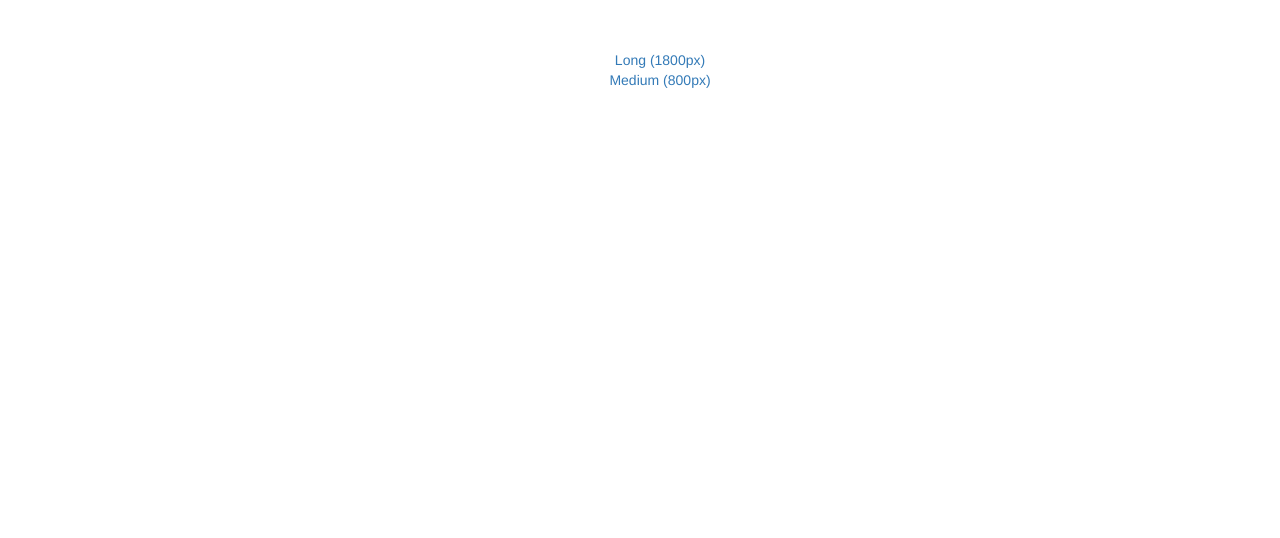
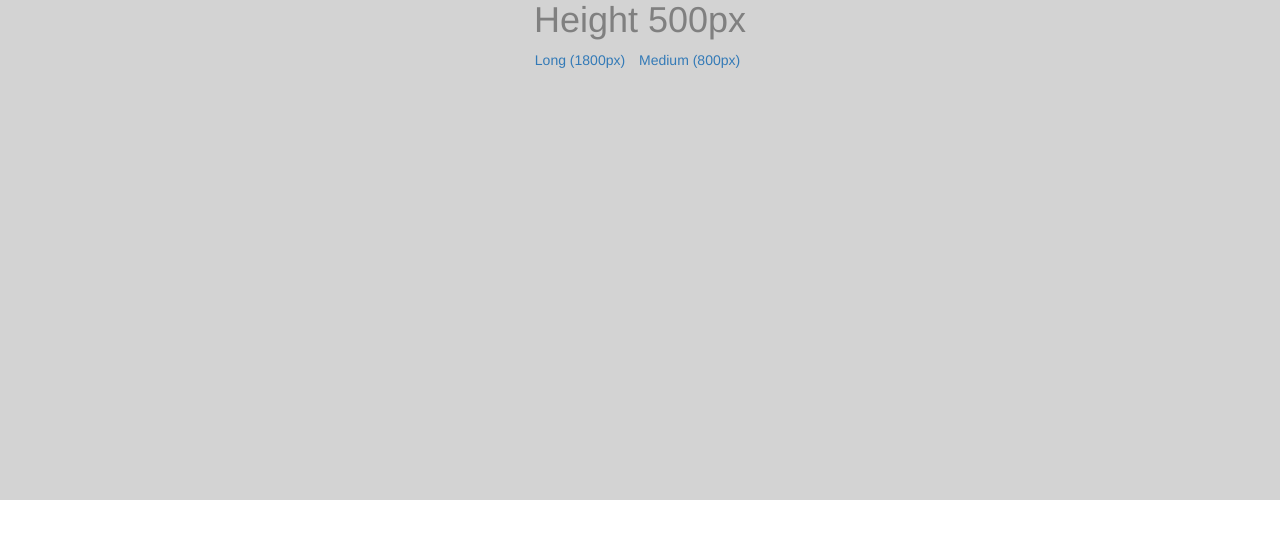
Before and after one commit to ingenu-dev/sample-iframe, a website: page pages/frame-short.html in a window 1280 px wide. Drawn offline with nearby package versions, Linux system fonts and the light colour scheme.

```diff
--- a/pages/frame-short.html
+++ b/pages/frame-short.html
@@ -29,9 +29,9 @@
 
     <!-- Page Content -->
     <div id="clickableContent" class="text-center"
-    style="width: 100%; background-color: light-gray; height: 500px; color: white">
-    <h1>Height <span id="contentHeight"></span></h1>
-    <ul>
+    style="width: 100%; background-color: lightgray; height: 500px; color: white">
+    <h1 style="color: gray">Height <span id="contentHeight"></span></h1>
+    <ul class="list-inline">
       <li><a href="/long">Long (1800px)</a></li>
       <li><a href="/medium">Medium (800px)</a></li>
     </ul>
```
Also changed, not shown: pages/frame-long.html (+3 -4 lines), pages/frame-medium.html (+3 -4 lines).
